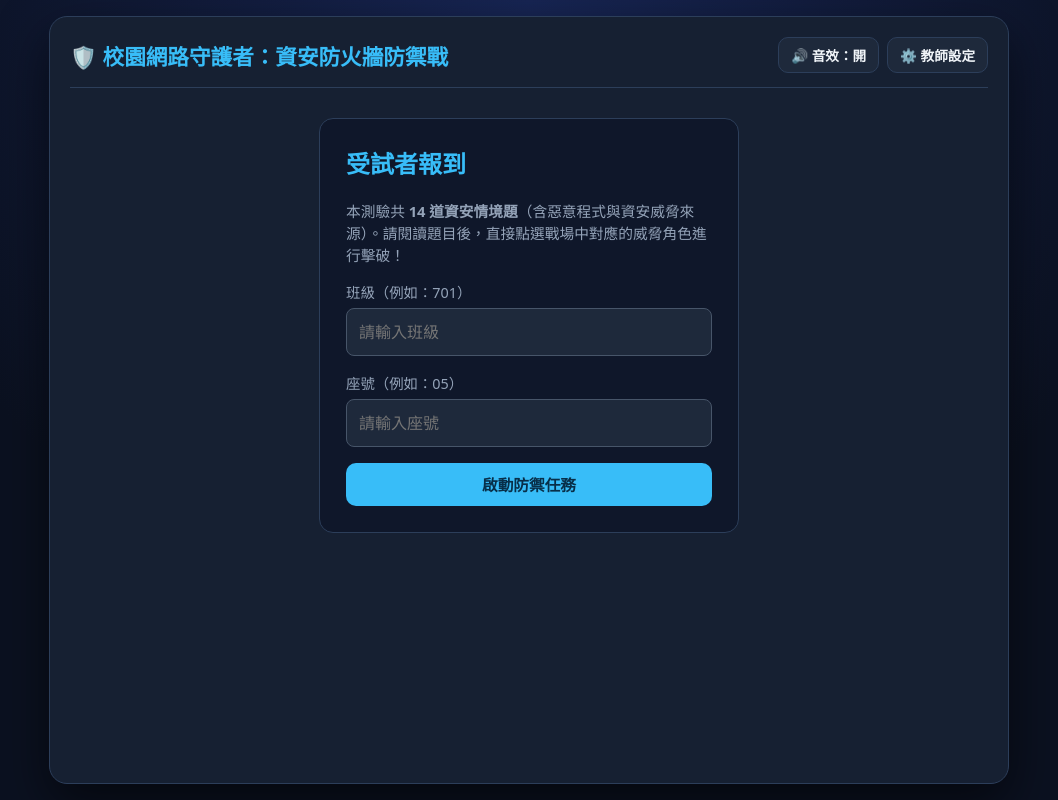
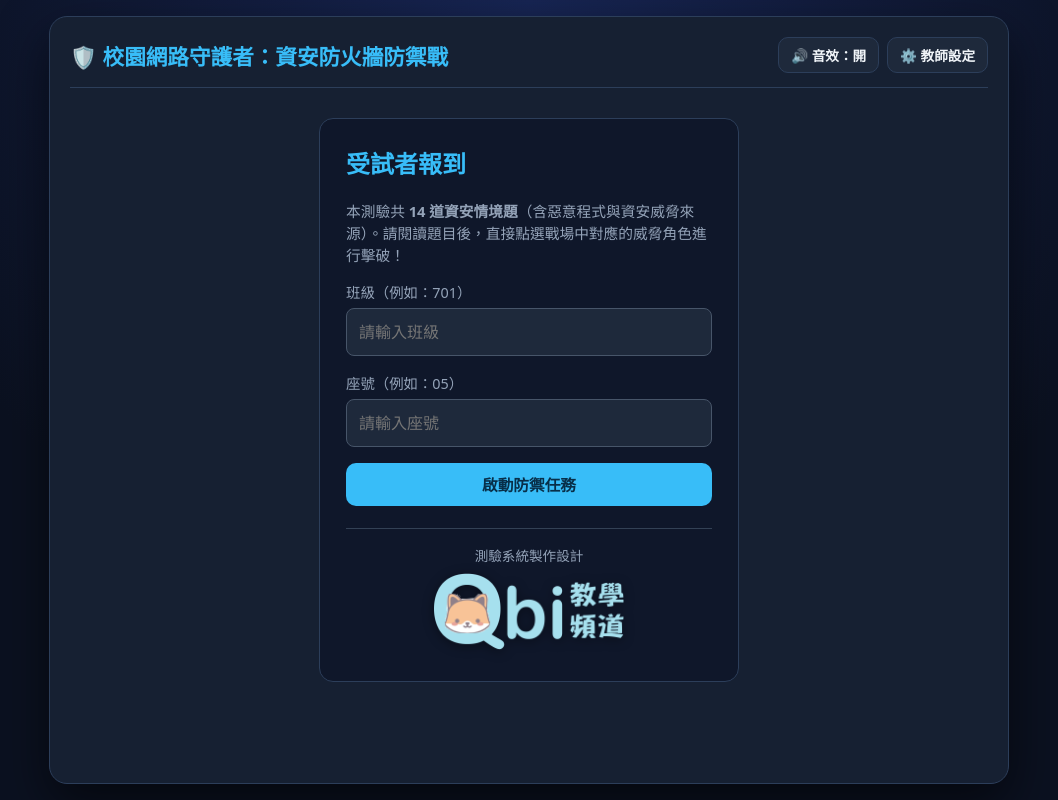
Before and after one commit to qbi567/information-safe-exam, a plain HTML site: page index.html in a window 1280 px wide. Shown: the whole page, without its empty margins (111-1169 px from the left). Drawn offline with Linux system fonts and the light colour scheme.

Commit message:
Update index.html

```diff
--- a/index.html
+++ b/index.html
@@ -194,6 +194,13 @@
           <input type="text" id="input-seat" placeholder="請輸入座號" />
         </div>
         <button class="btn btn-primary" style="width:100%;" onclick="startGame()">啟動防禦任務</button>
+
+        <!-- 作者標註與 Logo -->
+        <div style="margin-top: 22px; padding-top: 16px; border-top: 1px solid #334155; text-align: center;">
+          <div style="font-size: 0.85rem; color: #94a3b8; margin-bottom: 8px;">測驗系統製作設計</div>
+          <img src="Qbi教學頻道Logo_小狐狸.png" alt="Qbi教學頻道 Logo" style="max-width: 190px; height: auto; display: inline-block; filter: drop-shadow(0 2px 6px rgba(0, 0, 0, 0.4));" />
+        </div>
+
       </div>
     </div>
 
```
